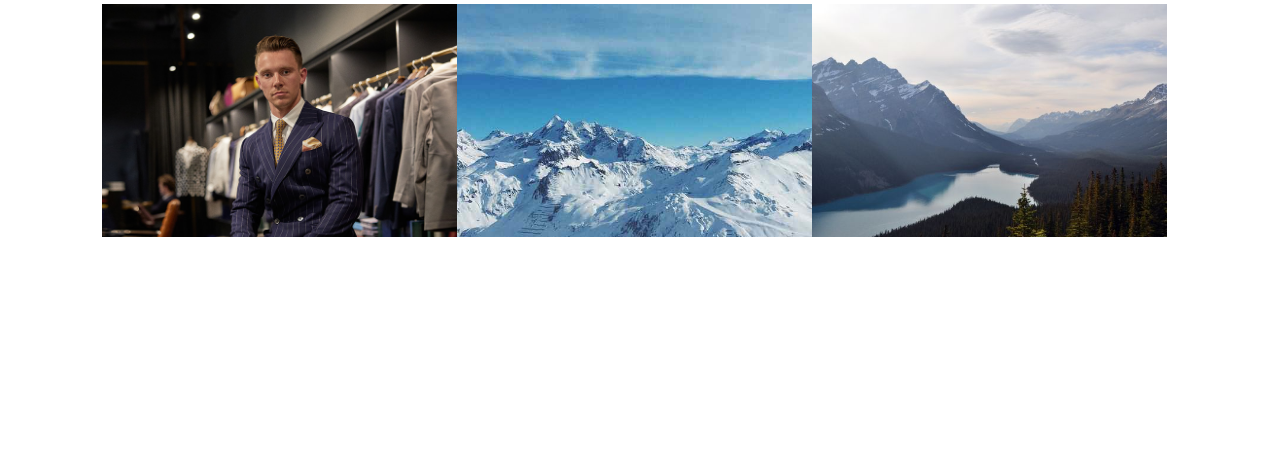
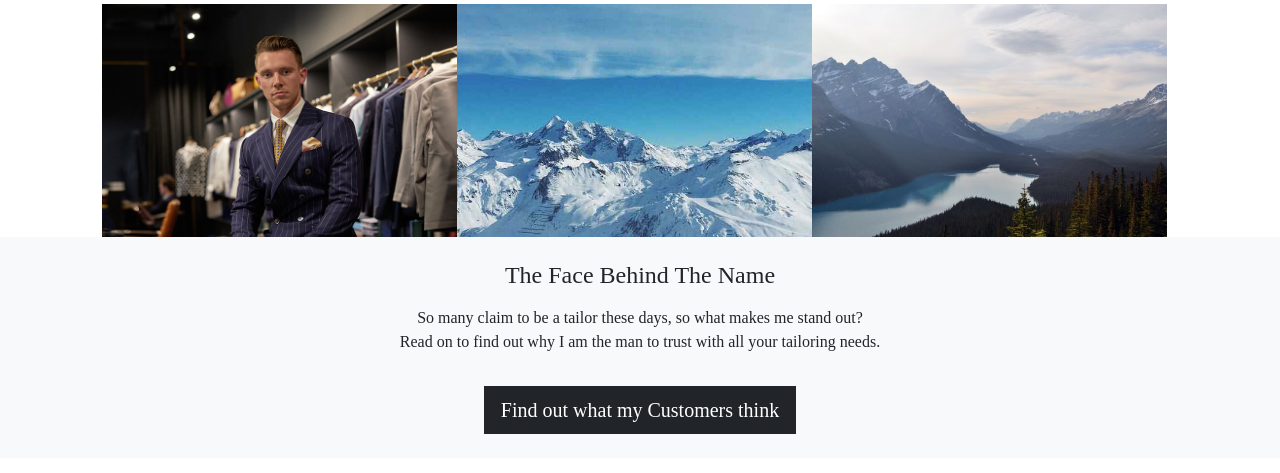
Before and after one commit to NnamTechWave/JanikaExpressions, a Flask app: page /Meet_Janika in a window 1280 px wide. Shown: the part 100-573 px from the top of the page. Run offline with Flask 3, Linux system fonts and the light colour scheme; some libraries are stand-ins or nearby versions.

Commit message:
Add 'The Face Behind The Name' section with some text and a button inside in meet_janika.html

```diff
--- a/templates/meet_janika.html
+++ b/templates/meet_janika.html
@@ -157,7 +157,19 @@
                     </div>
                 </div>
            </div>
-       </section>
+        </section>
+        <!-- The Face Behind The Name -->
+        <section>
+            <div class="bg-light mb-0 text-center p-4 " style="margin-top: -7.4px;">
+                <div class="thin-text">
+                    <h4>The Face Behind The Name</h4>
+                    <p class="mx-auto mt-3">So many claim to be a tailor these days, so what makes me stand out? <br/>
+
+                        Read on to find out why I am the man to trust with all your tailoring needs. </p>
+                    <button class="btn btn-lg btn-dark rounded-0 mt-3">Find out what my Customers think</button>
+                </div>
+            </div>
+        </section>
     </main>
 </body>
 </html>
```
